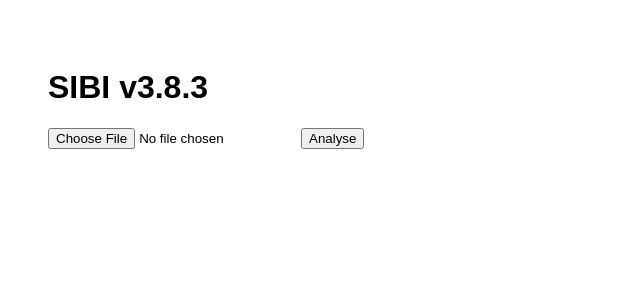
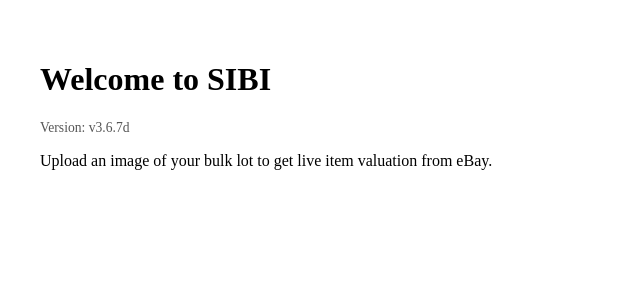
Before and after one commit to bert386/SIBIDev, a Next.js app: page / in a window 1280 px wide. Shown: the top 300 px of the page, without its empty margins (0-640 px from the left). Built offline with nearby package versions, Linux system fonts and the light colour scheme.

Commit message:
Add files via upload

```diff
--- a/pages/api/analyse-image.js
+++ b/pages/api/analyse-image.js
@@ -46,7 +46,7 @@
     const base64Image = buffer.toString('base64');
 
     const gptRes = await openai.chat.completions.create({
-      model: 'gpt-4-vision-preview',
+      model: 'gpt-4o',
       messages: [
         {
           role: 'user',
--- a/pages/ebay-demo.js
+++ b/pages/ebay-demo.js
@@ -60,7 +60,7 @@
         <title>eBay Valuation Demo</title>
       </Head>
       <h1>eBay Valuation Demo</h1>
-      <p style={{ fontSize: '0.85rem', color: '#555' }}>Version: v3.6.7c</p>
+      <p style={{ fontSize: '0.85rem', color: '#555' }}>Version: v3.6.7d</p>
       <table border="1" cellPadding="8">
         <thead>
           <tr>
--- a/pages/index.js
+++ b/pages/index.js
@@ -1,111 +1,17 @@
-
-import { useState } from 'react';
-import axios from 'axios';
+import Head from 'next/head';
 
 export default function Home() {
-  const [image, setImage] = useState(null);
-  const [results, setResults] = useState(null);
-  const [rawData, setRawData] = useState(null);
-  const [showRaw, setShowRaw] = useState(false);
-  const [loading, setLoading] = useState(false);
-
-  const handleFileChange = (e) => {
-    setImage(e.target.files[0]);
-  };
-
-  const handleSubmit = async () => {
-    if (!image) return;
-    setLoading(true);
-    const formData = new FormData();
-    formData.append("image", image);
-
-    try {
-      const res = await axios.post("/api/analyse-image", formData);
-      setResults(res.data);
-    setRawData(res.data);
-    setRawData(res.data);
-    } catch (err) {
-      console.error(err);
-      alert("Error analysing image");
-    }
-    setLoading(false);
-  };
-
   return (
-    <div style={{ padding: 40, fontFamily: 'Arial' }}>
-      <h1>SIBI v3.8.3</h1>
-      <input type="file" accept="image/*" onChange={handleFileChange} />
-      <button onClick={handleSubmit} disabled={loading}>
-        {loading ? "Analysing..." : "Analyse"}
-      </button>
-
-      {results && (
-        <div style={{ marginTop: 20 }}>
-          <h2>Summary</h2>
-          <p>{results.summary}</p>
-
-          <h2>Top 3 Most Valuable Items</h2>
-          <ul>
-            {results.topItems.map((item, i) => (
-              <li key={i}>{item.name} – ${(item.value || 0) + (item.source === 'ebay' ? ' ✔️ eBay avg' : ' ⚠️ GPT fallback')} AUD</li>
-            ))}
-          </ul>
-
-          <h2>All Identified Items</h2>
-          <table border="1" cellPadding="8">
-            <thead><tr><th>Item</th><th>Platform</th>
-<th>Value (AUD)</th></tr></thead>
-
-            <tbody>
-              {results.items.map((item, i) => (
-                <tr key={i}>
-                  <td>{item.name}</td>
-                  <td>{item.platform || "-"}</td>
-                  <td>
-  ${item.value || 0}
-  {item.note === "NRS" ? (
-    <span style={{
-      backgroundColor: "#999",
-      color: "white",
-      padding: "2px 6px",
-      borderRadius: "4px",
-      fontSize: "0.75rem",
-      marginLeft: "6px"
-    }}>
-      NRS
-    </span>
-  ) : item.source === "ebay" ? (
-    <a
-      href={`https://www.ebay.com.au/sch/i.html?_nkw=${encodeURIComponent(item.name)}&LH_Sold=1&LH_Complete=1`}
-      target="_blank"
-      rel="noopener noreferrer"
-      style={{
-        display: "inline-block",
-        backgroundColor: "#0070f3",
-        color: "white",
-        padding: "4px 8px",
-        borderRadius: "4px",
-        textDecoration: "none",
-        fontSize: "0.75rem",
-        marginLeft: "6px",
-        whiteSpace: "nowrap"
-      }}
-    >
-      eBay avg
-    </a>
-  ) : (
-    " ⚠️ GPT fallback"
-  )}
-</td>
-                </tr>
-              ))}
-            </tbody>
-
-          </table>
-
-          <p><strong>Total Lot Value:</strong> ${results.totalValue} AUD</p>
-        </div>
-      )}
-    </div>
+    <>
+      <Head>
+        <title>SIBI App</title>
+      </Head>
+      <main style={{ padding: '2rem' }}>
+        <h1>Welcome to SIBI</h1>
+        <p style={{ fontSize: '0.85rem', color: '#555' }}>Version: v3.6.7d</p>
+        <p>Upload an image of your bulk lot to get live item valuation from eBay.</p>
+        {/* Add your upload form or component here */}
+      </main>
+    </>
   );
 }
```
